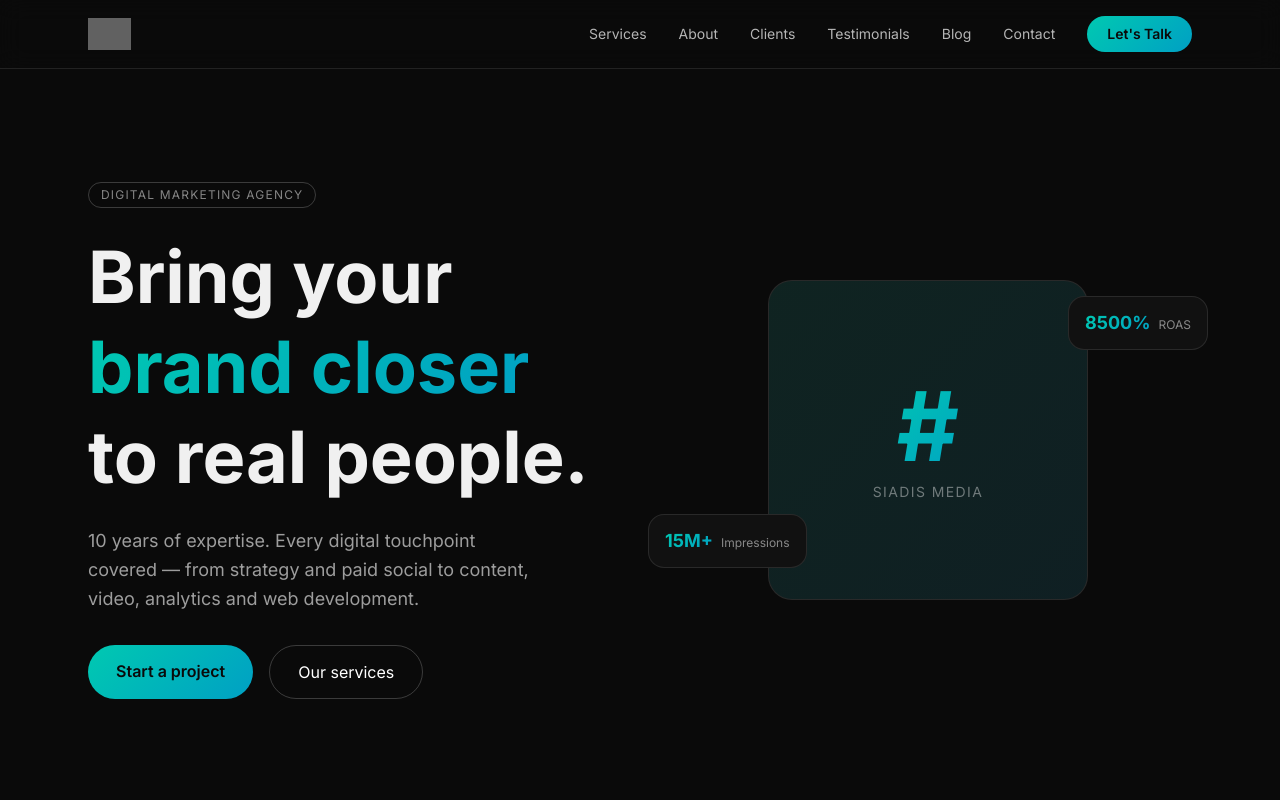
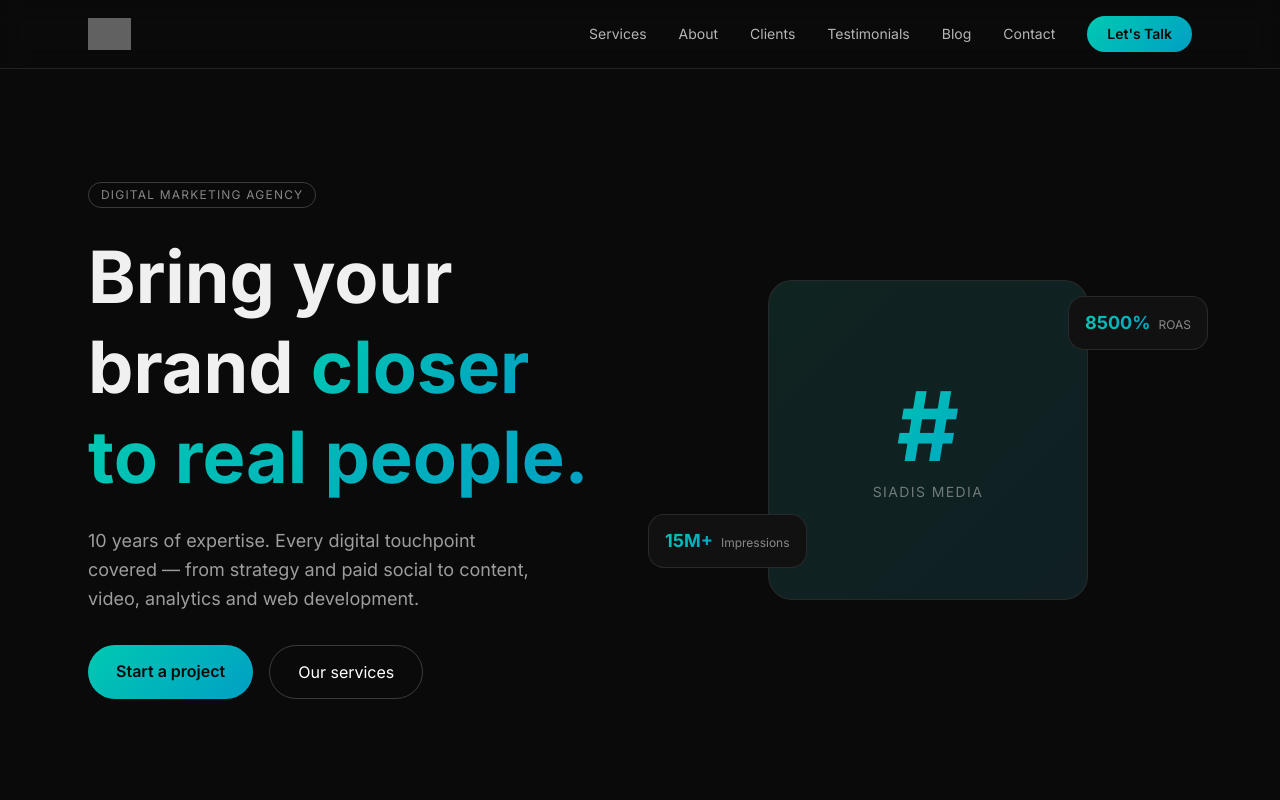
Before and after one commit to grietjebie/siadis-media, a Next.js app: page / in a window 1280 px wide. Shown: the top 800 px of the page. Built offline with nearby package versions, Linux system fonts and the light colour scheme; grey boxes are pictures that could not be loaded.

Commit message:
Adjust hero headline colors: brand white, closer+tagline teal
Co-Authored-By: Claude Sonnet 4.6 <noreply@anthropic.com>

```diff
--- a/app/page.tsx
+++ b/app/page.tsx
@@ -38,8 +38,8 @@ export default function HomePage() {
               </span>
               <h1 className="text-5xl md:text-7xl font-bold leading-tight mb-6">
                 Bring your<br />
-                <span className="teal-text">brand closer</span><br />
-                to real people.
+                brand <span className="teal-text">closer</span><br />
+                <span className="teal-text">to real people.</span>
               </h1>
               <p className="text-white/60 text-lg leading-relaxed mb-8 max-w-md">
                 10 years of expertise. Every digital touchpoint covered — from strategy and paid social to content, video, analytics and web development.
```
